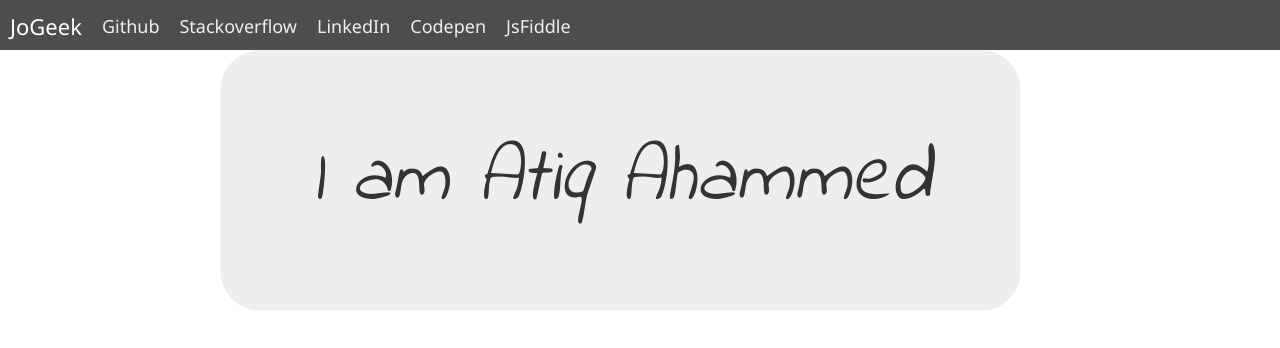
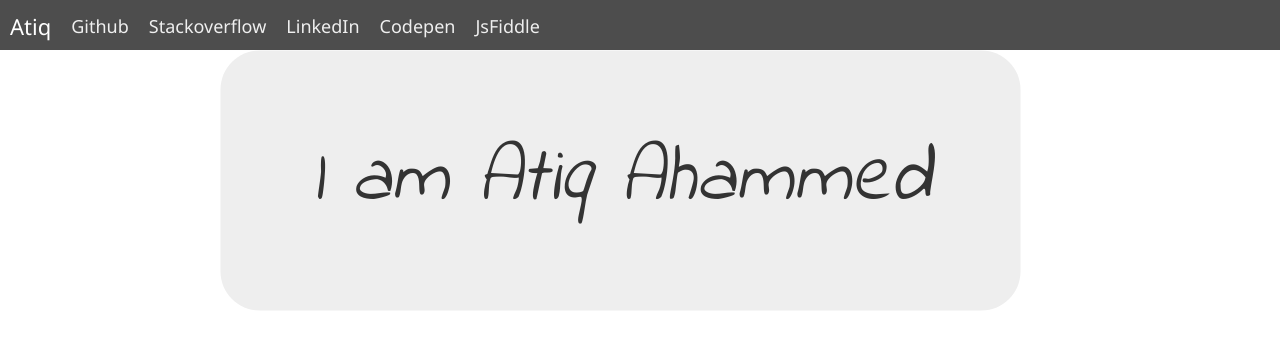
Before and after one commit to atiqahammed/atiqahammed, a React (Create React App) app in the folder application/source/atiqahammed/: page / in a window 1280 px wide. Shown: the top 348 px of the page. Built offline with nearby package versions, Linux system fonts and the light colour scheme.

Commit message:
Main point has been changed

```diff
--- a/application/source/atiqahammed/src/Components/Navbar/Navbar.js
+++ b/application/source/atiqahammed/src/Components/Navbar/Navbar.js
@@ -8,14 +8,14 @@ function Navbar(props) {
                 <input type="checkbox" id="nav-check" />
                 <div className="nav-header">
                     <div className="nav-title">
-                    JoGeek
+                    Atiq
                     </div>
                 </div>
                 <div className="nav-btn">
                     <label for="nav-check">
                     <span></span>
                     <span></span>
-                    <span></span>
+                    <span>bfghfghfgh</span>
                     </label>
                 </div>
 
```
